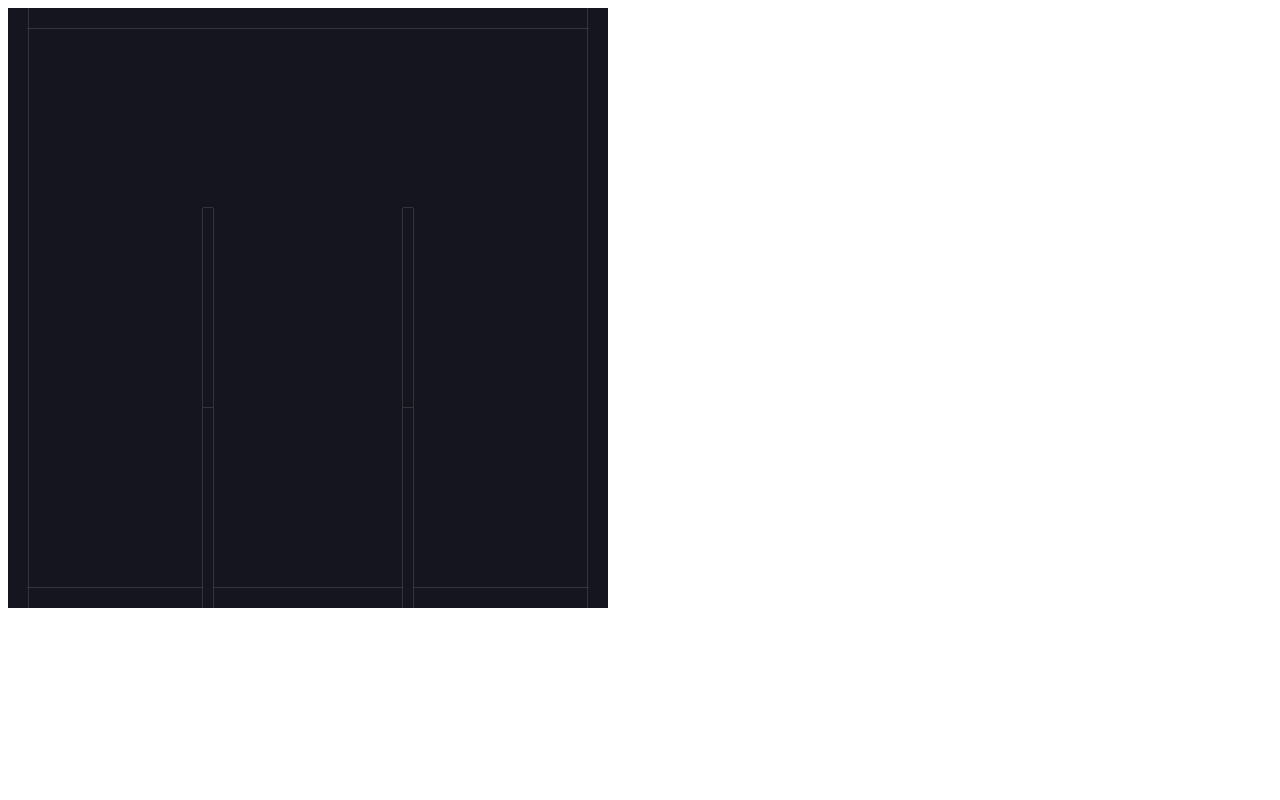
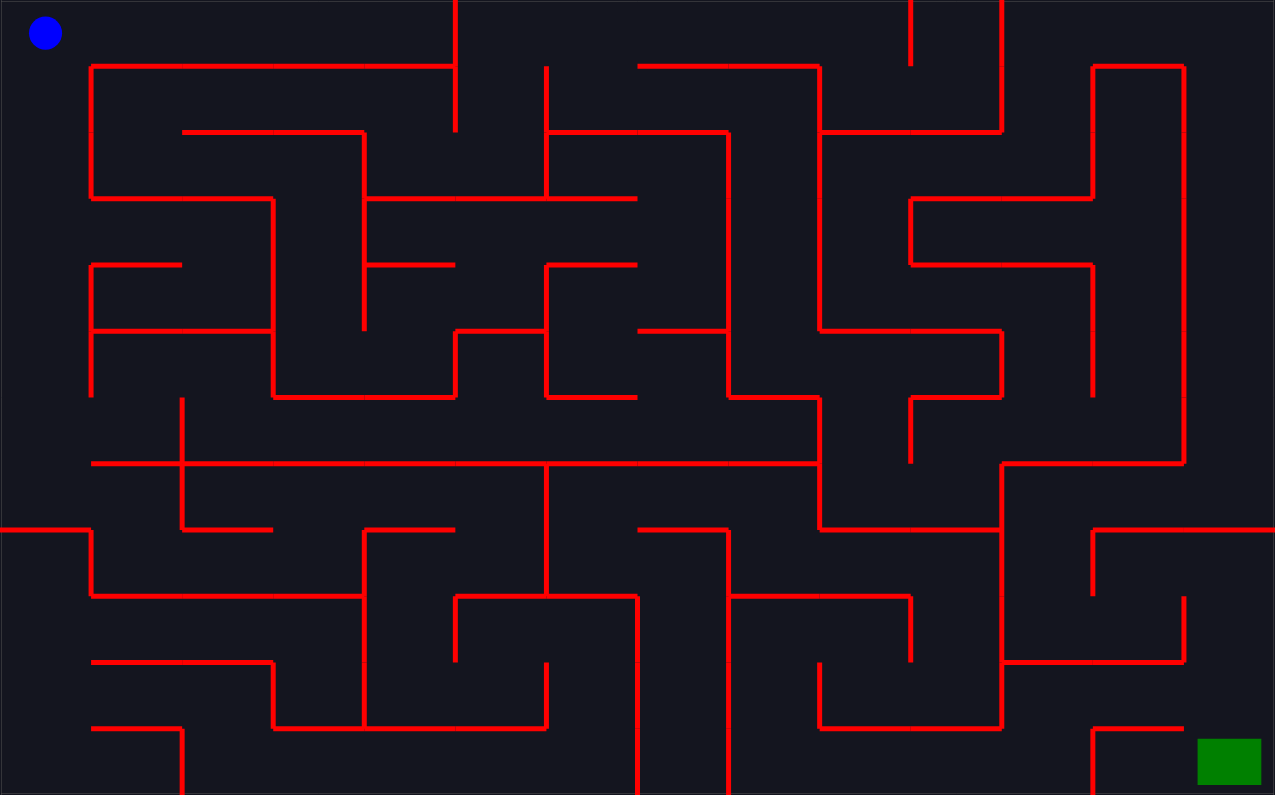
Before and after one commit to vishwa-akshat/maze, a plain HTML site: page index.html in a window 1280 px wide. Drawn offline with nearby package versions, Linux system fonts and the light colour scheme.

Commit message:
Project Completed

```diff
--- a/index.html
+++ b/index.html
@@ -4,9 +4,33 @@
     <meta charset="UTF-8">
     <meta name="viewport" content="width=device-width, initial-scale=1.0">
     <title>Document</title>
+    <style>
+        body{
+            margin:0
+        }
+        .hidden{
+            display: none !important;
+        }
+        h1{
+            color: white;
+            font-size: 64px;;
+        }
+        .winner{
+            display: flex;
+            justify-content: center;
+            align-items: center;
+            position: absolute;
+            z-index: 1;
+            height: 100vh;
+            width: 100vw;
+        }
+    </style>
     <script src="https://cdnjs.cloudflare.com/ajax/libs/matter-js/0.14.2/matter.min.js" integrity="sha512-pi0tSRZdlNRZeANPwdAIHRAYg6gZZV6QlAiyHXn5TYqLzBKE9jlttO/QgYLMhISD6oNv2kPsVelx+n5nw0FqKA==" crossorigin="anonymous"></script>
 </head>
 <body>
+    <div class="winner hidden">
+        <h1>You Win!</h1>
+    </div>
     <script src="index.js"></script>
 </body>
 </html>
--- a/index.js
+++ b/index.js
@@ -1,12 +1,15 @@
-const { Engine, Render, Runner, World, Bodies } = Matter;
+const { Engine, Render, Runner, World, Bodies, Body, Events } = Matter;
 
-const cells = 3;
-const width = 600;
-const height = 600;
+const cellsHorizontal = 14;
+const cellsVertical = 12;
+const width = window.innerWidth-5;
+const height = window.innerHeight-5;
 
-const unitLength = width / cells;
+const unitLengthX = width / cellsHorizontal;
+const unitLengthY = height / cellsVertical;
 
 const engine = Engine.create();
+engine.world.gravity.y=0;
 const { world } = engine;
 const render = Render.create({
   element: document.body,
@@ -22,10 +25,10 @@ Runner.run(Runner.create(), engine);
 
 // Walls
 const walls = [
-  Bodies.rectangle(width / 2, 0, width, 40, { isStatic: true }),
-  Bodies.rectangle(width / 2, height, width, 40, { isStatic: true }),
-  Bodies.rectangle(0, height / 2, 40, height, { isStatic: true }),
-  Bodies.rectangle(width, height / 2, 40, height, { isStatic: true })
+  Bodies.rectangle(width / 2, 0, width, 2, { isStatic: true }),
+  Bodies.rectangle(width / 2, height, width, 2, { isStatic: true }),
+  Bodies.rectangle(0, height / 2, 2, height, { isStatic: true }),
+  Bodies.rectangle(width, height / 2, 2, height, { isStatic: true })
 ];
 World.add(world, walls);
 
@@ -47,20 +50,20 @@ const shuffle = arr => {
   return arr;
 };
 
-const grid = Array(cells)
+const grid = Array(cellsVertical)
   .fill(null)
-  .map(() => Array(cells).fill(false));
+  .map(() => Array(cellsHorizontal).fill(false));
 
-const verticals = Array(cells)
+const verticals = Array(cellsVertical)
   .fill(null)
-  .map(() => Array(cells - 1).fill(false));
+  .map(() => Array(cellsHorizontal - 1).fill(false));
 
-const horizontals = Array(cells - 1)
+const horizontals = Array(cellsVertical - 1)
   .fill(null)
-  .map(() => Array(cells).fill(false));
+  .map(() => Array(cellsHorizontal).fill(false));
 
-const startRow = Math.floor(Math.random() * cells);
-const startColumn = Math.floor(Math.random() * cells);
+const startRow = Math.floor(Math.random() * cellsVertical);
+const startColumn = Math.floor(Math.random() * cellsHorizontal);
 
 const stepThroughCell = (row, column) => {
   // If i have visted the cell at [row, column], then return
@@ -85,9 +88,9 @@ const stepThroughCell = (row, column) => {
     // See if that neighbor is out of bounds
     if (
       nextRow < 0 ||
-      nextRow >= cells ||
+      nextRow >= cellsVertical ||
       nextColumn < 0 ||
-      nextColumn >= cells
+      nextColumn >= cellsHorizontal
     ) {
       continue;
     }
@@ -121,11 +124,16 @@ horizontals.forEach( ( row, rowIndex ) => {
             return;
         }
         const wall = Bodies.rectangle(
-            columnIndex * unitLength + unitLength /2,
-            rowIndex * unitLength + unitLength,
-            unitLength,
-            10,{
-                isStatic:true
+            columnIndex * unitLengthX + unitLengthX /2,
+            rowIndex * unitLengthY + unitLengthY,
+            unitLengthX,
+            5,
+            {
+              label: 'wall',
+              isStatic:true,
+              render:{
+                fillStyle: 'red'
+              }
             }
         );
         World.add(world, wall);
@@ -139,14 +147,84 @@ verticals.forEach((row, rowIndex) => {
         }
 
         const wall = Bodies.rectangle(
-            columnIndex * unitLength + unitLength,
-            rowIndex * unitLength + unitLength/2,
-            10,
-            unitLength,
+            columnIndex * unitLengthX + unitLengthX,
+            rowIndex * unitLengthY + unitLengthY/2,
+            5,
+            unitLengthY,
             {
-                isStatic:true
+              label: 'wall',
+              isStatic:true,
+              render:{
+                fillStyle: 'red'
+              }
             }
         );
         World.add(world, wall);
     });
 });
+//Goal
+
+const goal = Bodies.rectangle(
+    width - unitLengthX/2,
+    height - unitLengthY/2,
+    unitLengthX*.7,
+    unitLengthY*.7,
+    {
+        isStatic : true,
+        label: 'goal',
+        render:{
+          fillStyle: 'green'
+        }
+    }
+);
+World.add(world, goal);
+
+// Ball
+const ballRadius = Math.min(unitLengthX, unitLengthY) /4;
+const ball = Bodies.circle(
+    unitLengthX/2,
+    unitLengthY/2,
+    ballRadius,
+    {
+      label:'ball',
+      render:{
+        fillStyle: 'blue'
+      }
+    }
+);
+World.add(world, ball);
+
+document.addEventListener('keydown', event =>{
+    const {x,y} = ball.velocity;
+
+    if(event.key === "w"){
+        Body.setVelocity(ball, { x, y : y-5 });
+    }
+    if(event.key === "d"){
+        Body.setVelocity(ball, { x: x + 5, y  });
+    }
+    if(event.key === "s"){
+        Body.setVelocity(ball, { x, y : y + 5 });
+    }
+    if(event.key === "a"){
+        Body.setVelocity(ball, { x : x - 5, y  });
+    }
+});
+
+// Win Condition
+
+Events.on(engine, 'collisionStart', event =>{
+  event.pairs.forEach((collision) =>{
+    const labels = ['ball', 'goal'];
+
+    if(labels.includes(collision.bodyA.label) && labels.includes(collision.bodyB.label)){
+      world.gravity.y = 1;
+      document.querySelector('.winner').classList.remove('hidden');
+      world.bodies.forEach(body =>{
+        if(body.label === 'wall'){
+          Body.setStatic(body, false);
+        }
+      })
+    }
+  });
+});
```
